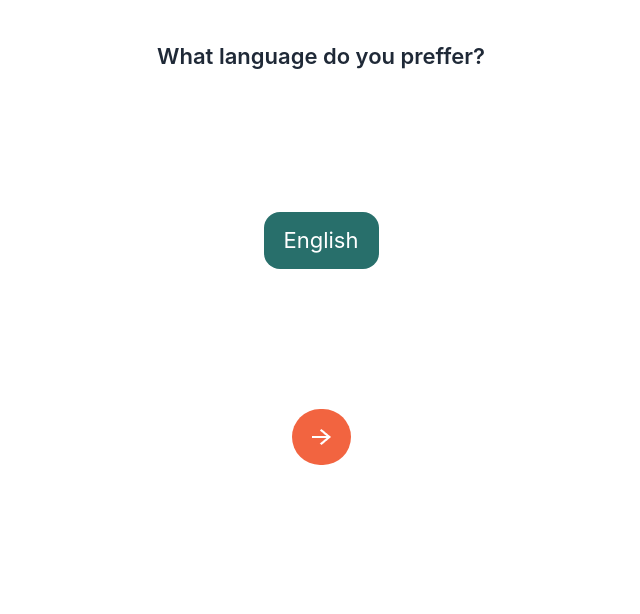
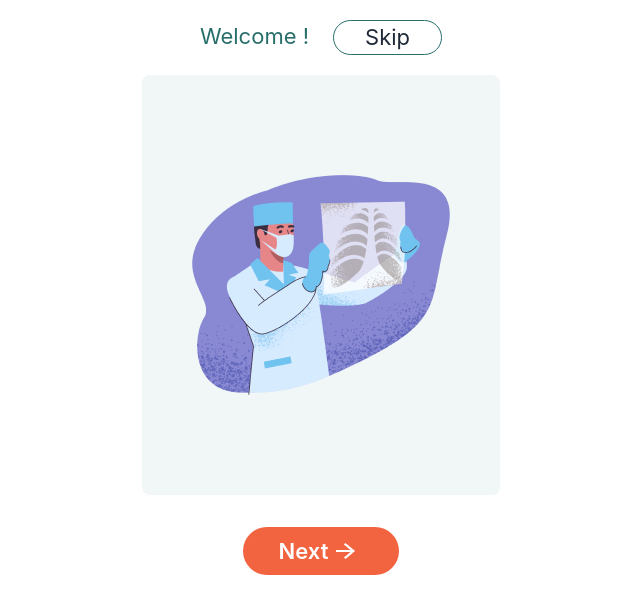
Before and after one commit to tayefulislam/Pucho-PWA, a React (Create React App) app: page / in a window 1280 px wide. Shown: the top 614 px of the page, without its empty margins (319-959 px from the left). Built offline with nearby package versions, Linux system fonts and the light colour scheme.

Commit message:
Introduction Slides complete base design

```diff
--- a/src/App.js
+++ b/src/App.js
@@ -4,6 +4,7 @@ import "./App.css";
 import StartPage from "./pages/StartPage/StartPage";
 import SafetyPage from "./pages/SafetyPage/SafetyPage";
 import LanguagePage from "./pages/LanguagePage/LanguagePage";
+import IntroductionSlides from "./pages/IntroductionSlides/IntroductionSlides";
 
 
 
@@ -12,7 +13,7 @@ function App() {
 
     {/* <StartPage></StartPage> */}
     {/* <SafetyPage></SafetyPage> */}
-    <LanguagePage></LanguagePage>
+    <IntroductionSlides></IntroductionSlides>
 
 
 
--- /dev/null
+++ b/src/pages/IntroductionSlides/IntroductionSlides.css
@@ -0,0 +1,3 @@
+.skip-button {
+    border: 1px solid #286F6B;
+}
--- a/src/pages/IntroductionSlides/IntroductionSlides.js
+++ b/src/pages/IntroductionSlides/IntroductionSlides.js
@@ -1,10 +1,32 @@
 import React from 'react';
+import './IntroductionSlides.css';
+import doctor from '../../assets/IntroductionSlides/Doctor.png'
+import ArrowButton from '../../components/ArrowButton/ArrowButton';
 
 const IntroductionSlides = () => {
 
 
     return (
-        <div>
+        <div className='mt-5 mx-2'>
+
+            <div className='flex flex-col justify-center items-center'>
+
+                <div className='grid grid-cols-2'>
+                    <h1 className='text-[22px] mx-3 text-[#286F6B]'>Welcome !</h1>
+                    <button className='skip-button text-[22px] rounded-[30px] mx-3'>Skip</button>
+
+                </div>
+
+                <div className='bg-[#F1F7F7] rounded-lg py-[100px] px-[50px] mt-5'>
+
+                    <img src={doctor} alt="" />
+
+                </div>
+
+                <ArrowButton className='my-8'>Next</ArrowButton>
+
+            </div>
+
 
         </div>
     );
```
Also changed, not shown: src/assets/IntroductionSlides/Doctor.png (added).
